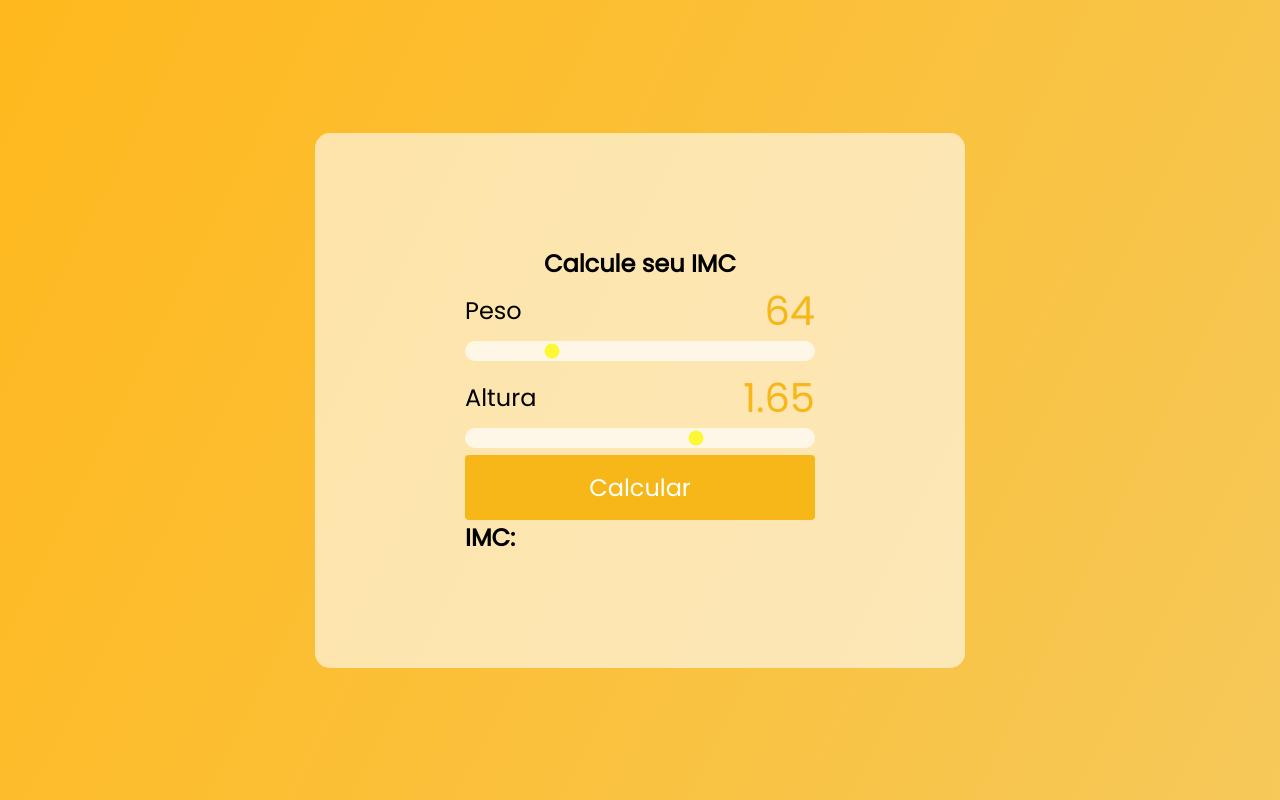
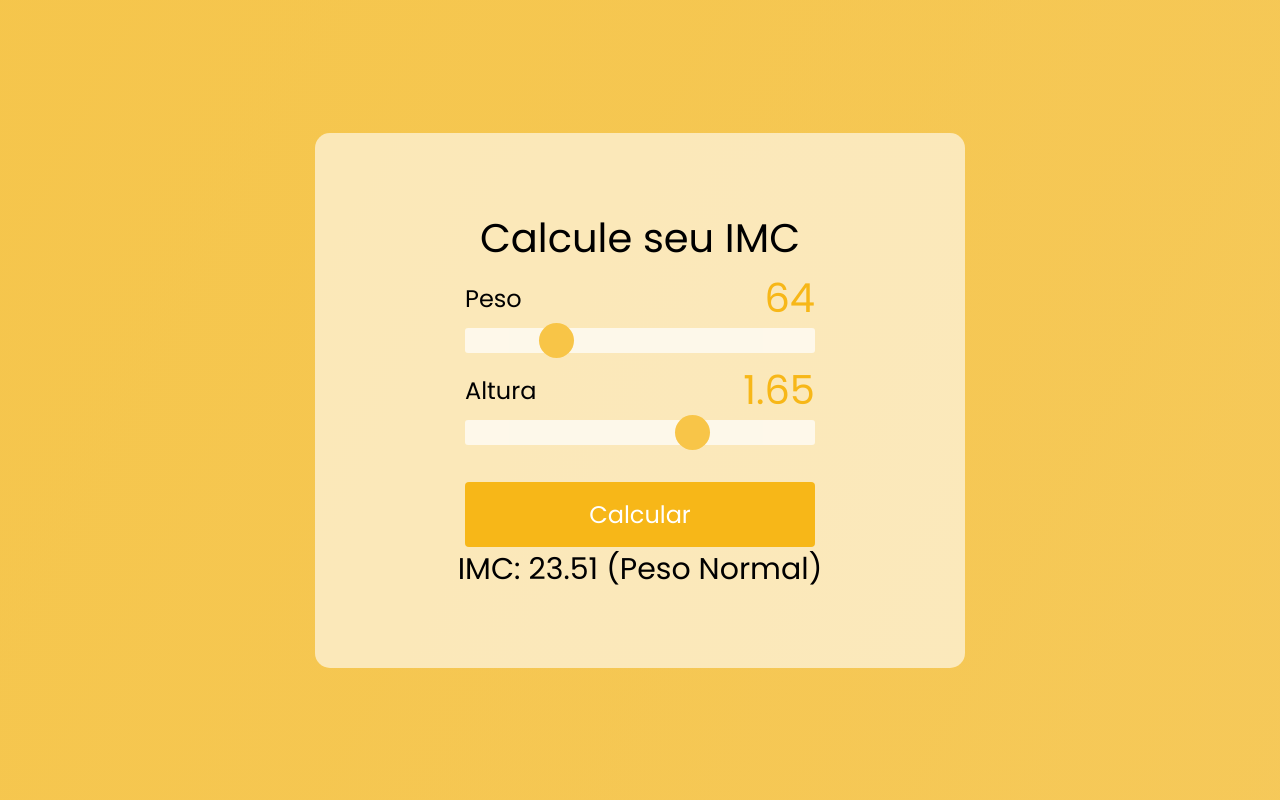
Before and after one commit to LeonardoLuisKlein/desafioimc, a Vue app: page / in a window 1280 px wide. Built offline with nearby package versions, Linux system fonts and the light colour scheme.

Commit message:
Feat: adjusting the card

```diff
--- a/src/App.vue
+++ b/src/App.vue
@@ -21,7 +21,7 @@ export default {
 html,
 body,
 #app {
-  background: linear-gradient(116.82deg,rgba(270,183,24,.7),rgba(245,197,78,.6));
+ background: linear-gradient(116.82deg, rgba(245, 196, 71, 0.7) 0%, rgba(245, 197, 78, 0.6) 100%);
   width: 100vw;
   height: 100vh;
   justify-content: center;
@@ -35,4 +35,13 @@ body,
   box-sizing: border-box;
   font-family: "Poppins", sans-serif;
 }
+
+#app::-webkit-slider-thumb {
+    -webkit-appearance: none;
+    appearance: none;
+    width: 45px;
+    height: 45px;
+    accent-color: #f7b718;
+    cursor: pointer;
+}
 </style>
--- a/src/components/containers/Card/Card.scss
+++ b/src/components/containers/Card/Card.scss
@@ -14,5 +14,10 @@ section{
         display: flex;
         width: 100%;
         justify-content: center;
+        font-family: 'Poppins';
+        font-style: normal;
+        font-weight: 400;
+        font-size: 40px;
+        color: #000000;
     }
 }
--- a/src/components/micro/Buttons/Buttons.scss
+++ b/src/components/micro/Buttons/Buttons.scss
@@ -6,4 +6,10 @@ button{
     border: none;
     color: #fff;
     font-size: 1.5em;
+    margin-top: 30px;
+    &:hover {
+        background: white;
+        color: #f7b718;
+        transition: 0.3s;
+    }
 }
--- a/src/components/micro/Inputs/Inputs.scss
+++ b/src/components/micro/Inputs/Inputs.scss
@@ -1,37 +1,60 @@
-.formatInput{
-  width: 100%;
+#inputs{
+    display: flex;
+    width: 100%;
+    justify-content: center;
+    flex-wrap: wrap;
+}
 
 .formatCard {
   display: flex;
   justify-content: space-between;
-}
+  max-width: 350px;
 }
 
 p {
   display: flex;
-  align-items: center;
   font-family: "Poppins";
   font-style: normal;
   font-weight: 300;
   font-size: 24px;
   color: #000000;
+  align-items: center;
 }
 
+h2 {
+  font-family: "Poppins";
+  font-style: normal;
+  font-weight: 300;
+  font-size: 30px;
+  color: #000000;
+  min-width: 364px;
+}
 .formatValue {
   font-family: "Poppins";
   font-style: normal;
   font-weight: 300;
   font-size: 40px;
-  color: #F7B718;
+  color: #f7b718;
 }
 
 input {
   -webkit-appearance: none;
-  height: 20px;
-  background: #fff;
-  outline: none;
-  opacity: .7;
-  border-radius: 12px;
+  height: 25px;
+  background: #ffffff;
+  opacity: 0.7;
+  border-radius: 3px;
   width: 350px;
-  accent-color: yellow;
+  accent-color: #f7b718;
+  @media (max-width: 630px) {
+    width: 150px;
+  }
+  &::-webkit-slider-thumb {
+    -webkit-appearance: none;
+    appearance: none;
+    width: 35px;
+    height: 35px;
+    background: #f7b718;
+    border-radius: 50%;
+    cursor: pointer;
+  }
 }
--- a/src/components/micro/Inputs/Inputs.vue
+++ b/src/components/micro/Inputs/Inputs.vue
@@ -14,11 +14,10 @@
             </div>
             <input type="range" min="1.00" max="2.50" step="0.01" @change="getImc" id="altura" />
             <div>
-                <Buttons />
-                <h2>IMC: </h2>
+                <Buttons :clickButton="IMC" />
             </div>
         </div>
-
+        <h2>IMC: {{ imc }} ({{ resultado }}) </h2>
     </div>
 </template>
 
@@ -40,6 +39,8 @@ export default {
         return {
             peso: "64",
             altura: "1.65",
+            imc: "23.51",
+            resultado: "Peso Normal"
         };
     },
     methods: {
@@ -50,6 +51,24 @@ export default {
             console.log(this.peso);
             console.log(this.altura);
         },
+
+        IMC() {
+            let result = this.peso / (this.altura * this.altura)
+            this.imc = result.toFixed(2)
+            if (this.imc <= 18.5) {
+                this.resultado = "Abaixo do Peso";
+            } else if (this.imc <= 24.9) {
+                this.resultado = "Peso Normal";
+            } else if (this.imc <= 29.9) {
+                this.resultado = "Sobrepeso";
+            } else if (this.imc <= 34.9) {
+                this.resultado = "Obesidade Grau I";
+            } else if (this.imc <= 39.9) {
+                this.resultado = "Obesidade Grau II";
+            } else if (this.imc > 40) {
+                this.resultado = "Obesidade Mórbida";
+            }
+        }
     },
 };
 </script>
```
